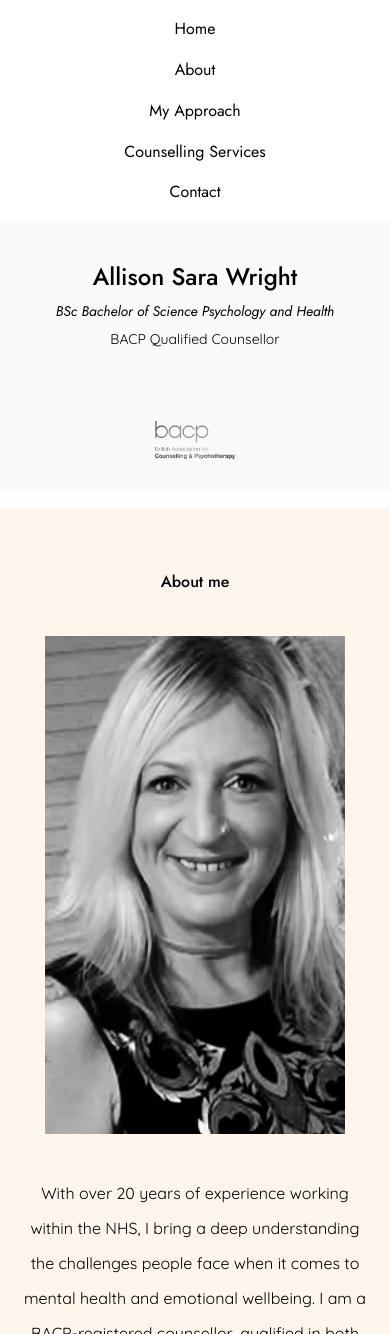
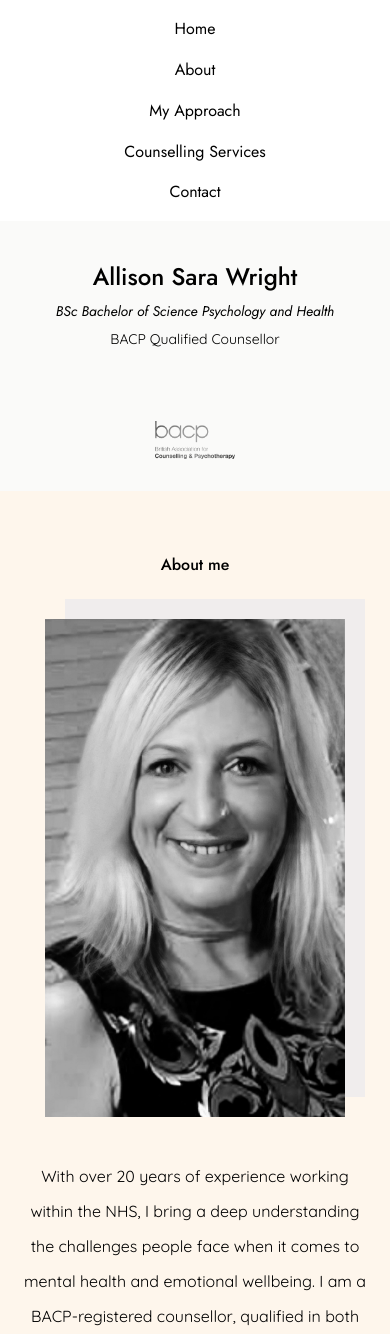
Before and after one commit to jakew1989/Manobal, a React (Vite) app: page /about-me in a window 390 px wide. Shown: the top 1334 px of the page. Built offline with nearby package versions, Linux system fonts and the light colour scheme.

Commit message:
updated with test email details

```diff
--- a/src/components/about/about.jsx
+++ b/src/components/about/about.jsx
@@ -1,13 +1,25 @@
 import "./about.css";
-import profile from "../../assets/profile.jpeg"
+import profile from "../../assets/profile.jpeg";
+import { motion } from "motion/react"
 
 const About = () => {
   return (
     <>
-      <div className="wrapper flex flex-col items-center justify-center" id="about-wrapper">
+      <div
+        className="wrapper flex flex-col items-center justify-center"
+        id="about-wrapper"
+      >
         <div className="text" id="about-info">
           <h1>About me</h1>
-    <img src={profile} className="max-w-[300px] h-auto mx-auto" alt="" />
+          <motion.div
+          initial={{ opacity: 0, y: 50 }}
+          whileInView={{ opacity: 1, y: 0 }}
+          transition={{ duration: 2, type: "tween" }}
+          className="relative max-w-[300px] mx-auto">
+            <img src={profile} className="h-auto relative z-4" alt="" />
+            <div className="absolute h-full w-full -top-5 left-5 z-0 bg-[#F0EDED]"></div>
+          </motion.div>
+
           <p>
             With over 20 years of experience working within the NHS, I bring a
             deep understanding the challenges people face when it comes to
@@ -15,20 +27,22 @@ const About = () => {
             counsellor, qualified in both Psychology and Medicine from the
             University of Bath. My approach is grounded in professionalism,
             empathy, and a genuine commitment to supporting individuals through
-            their unique journeys.<br></br><br></br> My counselling style is client-led, meaning I
-            place your needs, pace, and goals at the centre of our work
-            together. Whether you&apos;re experiencing anxiety, depression,
-            relationship difficulties, or simply feeling overwhelmed by life, I
-            provide a safe, confidential, and non-judgemental space where you
-            can explore your thoughts and feelings. I draw on a range of
-            therapeutic models to tailor the work to you, always with the aim of
-            helping you feel more in control, resilient, and understood.<br></br><br></br> Having
-            worked across a variety of healthcare settings, I understand the
-            importance of treating each person as a whole. I believe that the
-            therapeutic relationship is key to change and healing, and I strive
-            to build trust and openness from the very first session. If you&apos;re
-            considering counselling, I welcome you to reach out for an initial
-            conversation to see how we might work together.
+            their unique journeys.<br></br>
+            <br></br> My counselling style is client-led, meaning I place your
+            needs, pace, and goals at the centre of our work together. Whether
+            you&apos;re experiencing anxiety, depression, relationship
+            difficulties, or simply feeling overwhelmed by life, I provide a
+            safe, confidential, and non-judgemental space where you can explore
+            your thoughts and feelings. I draw on a range of therapeutic models
+            to tailor the work to you, always with the aim of helping you feel
+            more in control, resilient, and understood.<br></br>
+            <br></br> Having worked across a variety of healthcare settings, I
+            understand the importance of treating each person as a whole. I
+            believe that the therapeutic relationship is key to change and
+            healing, and I strive to build trust and openness from the very
+            first session. If you&apos;re considering counselling, I welcome you
+            to reach out for an initial conversation to see how we might work
+            together.
           </p>
         </div>
       </div>
--- a/src/components/footer/footer.css
+++ b/src/components/footer/footer.css
@@ -62,7 +62,6 @@ textarea {
 
 @media screen and (max-width: 620px) {
     .wrapper {
-        margin-top: 2vh;
         flex-direction: column;
         align-items: center;
     }
--- a/src/components/footer/footer.jsx
+++ b/src/components/footer/footer.jsx
@@ -10,10 +10,10 @@ const Footer = () => {
 
     emailjs
       .sendForm(
-        "your_service_id", // replace with your EmailJS service ID
-        "your_template_id", // replace with your EmailJS template ID
+        "service_lfzbjic", // replace with your EmailJS service ID
+        "template_a3mpry2", // replace with your EmailJS template ID
         form.current,
-        "your_public_key" // replace with your EmailJS public key
+        "TrfTZ_YBSnEsnkYTq" // replace with your EmailJS public key
       )
       .then(
         (result) => {
--- a/src/components/testimonial/testimonial.css
+++ b/src/components/testimonial/testimonial.css
@@ -5,6 +5,7 @@
     justify-content: center;
     height: 50vh;
     text-align: center;
+    margin-top: 20px;
 }
 
 #testimonials-info h2::before {
--- a/src/pages/notFound.jsx
+++ /dev/null
@@ -1,11 +0,0 @@
-function notFound() {
-  return (
-    <div>
-    <h1>404 - Page Not Found</h1>
-    <p>We can&apos;t seem to find the page you&apos;re looking for.</p>
-    <a href="/">Go back home</a>
-  </div>
-  )
-}
-
-export default notFound
```
